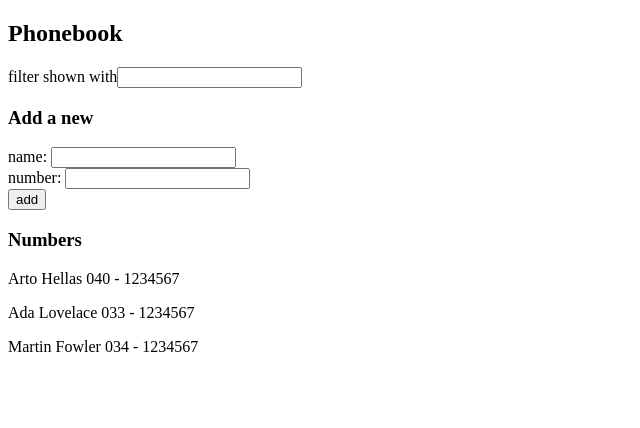
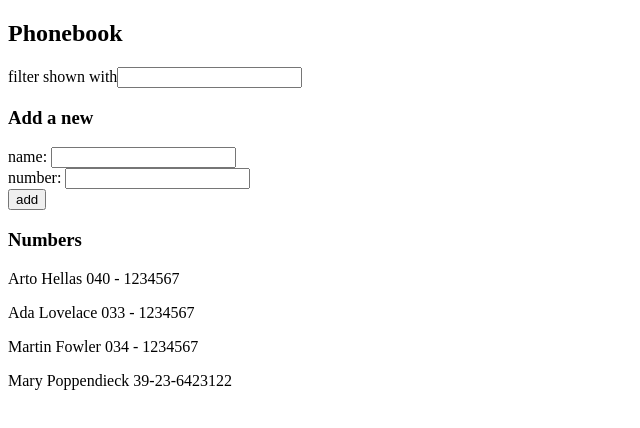
Before and after one commit to yogaskarnik/fullstackopen-assignments, a React (Create React App) app in the folder part2/phonebook/: page / in a window 1280 px wide. Shown: the top 428 px of the page, without its empty margins (0-640 px from the left). Built offline with nearby package versions, Linux system fonts and the light colour scheme.

Commit message:
EX 2.10 step5

```diff
--- a/part2/phonebook/src/App.js
+++ b/part2/phonebook/src/App.js
@@ -8,6 +8,7 @@ function App() {
     { id: 1, name: "Arto Hellas", number: "040 - 1234567" },
     { id: 2, name: "Ada Lovelace", number: "033 - 1234567" },
     { id: 3, name: "Martin Fowler", number: "034 - 1234567" },
+    { id: 4, name: "Mary Poppendieck", number: "39-23-6423122" },
   ]);
   const [newName, setNewName] = useState("");
   const [newNumber, setNewNumber] = useState("");
```
